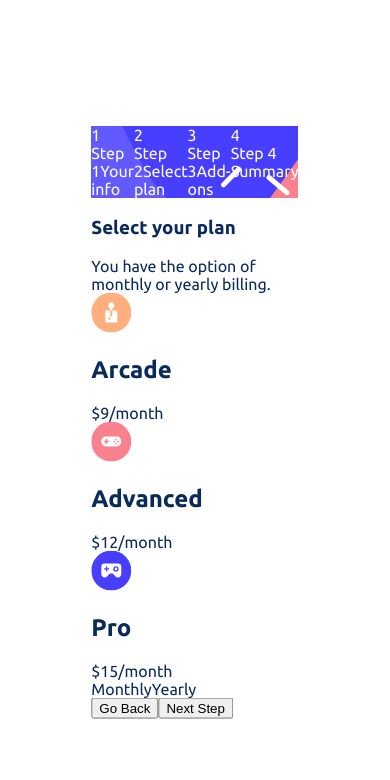
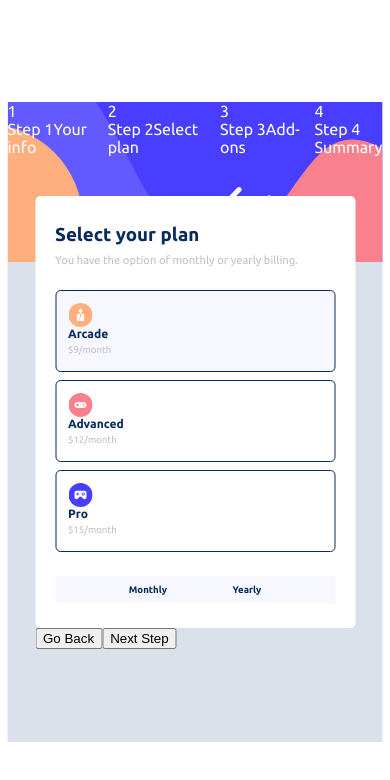
Before and after one commit to bexbrown/multi-step-form, a React (Create React App) app: page / in a window 390 px wide. Both pictures are taken after a click on the button "Next Step". Shown: the top 780 px of the page. Built offline with nearby package versions, Linux system fonts and the light colour scheme.

Commit message:
style step 2 for mobile and tablet, fix header background image for mobile, adjust background color on card

```diff
--- a/src/App.scss
+++ b/src/App.scss
@@ -1,4 +1,10 @@
 @use "./styles/partials/fonts" as *;
+@use "./styles/partials/typography" as *;
+@use "./styles/partials/colors" as *;
+@use "./styles/partials/mixins" as *;
+
+
+
 
 *,
 *::before,
@@ -10,4 +16,10 @@ body {
     font-family: $font-stack;
     width: 100%;
     margin: 0;
+    color: $primary-text;
+
+    @include tablet {
+        background-color: $primary-bg;
+    }
+
 }
--- a/src/components/Card/Card.scss
+++ b/src/components/Card/Card.scss
@@ -2,6 +2,7 @@
 @use "../../styles/partials/colors" as *;
 
 .card {
+    background-color: $primary-bg;
     display: flex;
     flex-direction: column;
     justify-content: center;
@@ -10,14 +11,15 @@
     top: 50%;
     left: 50%;
     transform: translate(-50%, -50%);
-    max-width: 375px;
+    width: 375px;
+    height: 40rem;
 
     @include tablet {
         flex-direction: row;
         height: 30rem;
         min-width: 750px;
-        border: 1px solid black;
         padding: 1rem;
+        background-color: #fff;
     }
 
     &__div {
--- a/src/components/CardContent/CardContent.js
+++ b/src/components/CardContent/CardContent.js
@@ -7,7 +7,7 @@ import Step5 from "../Step5/Step5";
 
 function CardContent({ step, setStep, paymentSchedule, setPaymentSchedule, plan, setPlan, price, setPrice, name, setName, email, setEmail, phoneNumber, setPhoneNumber, addOn1, setAddOn1, addOn2, setAddOn2, addOn3, setAddOn3 }) {
     return (
-        <section>
+        <section className="content">
             {step === 1 && <Step1 name={name} setName={setName} email={email} setEmail={setEmail} phoneNumber={phoneNumber} setPhoneNumber={setPhoneNumber} />}
             {step === 2 && <Step2 paymentSchedule={paymentSchedule} setPaymentSchedule={setPaymentSchedule} plan={plan} setPlan={setPlan} setPrice={setPrice} />}
             {step === 3 && <Step3 addOn1={addOn1} setAddOn1={setAddOn1} addOn2={addOn2} setAddOn2={setAddOn2} addOn3={addOn3} setAddOn3={setAddOn3} />}
--- a/src/components/CardContent/CardContent.scss
+++ b/src/components/CardContent/CardContent.scss
@@ -0,0 +1,13 @@
+@use "../../styles/partials/mixins" as *;
+
+.content {
+    background-color: #fff;
+    padding: 1.25rem;
+    border-radius: 5px;
+    width: 20rem;
+    height: 27rem;
+
+    @include tablet {
+        padding: 0;
+    }
+}
--- a/src/components/CardHeader/CardHeader.scss
+++ b/src/components/CardHeader/CardHeader.scss
@@ -4,11 +4,16 @@
     background-image: url(../../assets/images/bg-sidebar-mobile.svg);
     background-repeat: no-repeat;
     background-position: center;
+    background-size: cover;
+    position: fixed;
+    top: 0;
+    height: 10rem;
     color: #FFF;
     display: flex;
-    min-width: 100%;
+    z-index: -1;
 
     @include tablet {
+        position: relative;
         flex-direction: column;
         background-image: url(../../assets//images/bg-sidebar-desktop.svg);
         height: 100%;
--- a/src/components/Step2/Step2.js
+++ b/src/components/Step2/Step2.js
@@ -59,45 +59,44 @@ function Step2({ paymentSchedule, setPaymentSchedule, plan, setPlan, setPrice })
     }, [setPlan, plan])
 
     return (
-        <section>
-
-            <h1>Select your plan</h1>
-            <span>You have the option of monthly or yearly billing.</span>
-            <div>
-                <div onClick={handleArcadeClick}>
-                    <img alt="icon" src={ArcadeIcon} />
-                    <div>
-                        <h2>Arcade</h2>
-                        {paymentSchedule === "Monthly" && <span>$9/month</span>}
-                        {paymentSchedule === "Yearly" && <span>$90/year</span>}
-                        {paymentSchedule === "Yearly" && <span>2 months free</span>}
+        <section className="step2">
+            <h1 className="step2__title">Select your plan</h1>
+            <span className="step2__text">You have the option of monthly or yearly billing.</span>
+            <div className="step2__div">
+                <div onClick={handleArcadeClick} className={plan === "Arcade" ? "step2__selected step2__option" : "step2__option"}  >
+                    <img alt="icon" src={ArcadeIcon} className="step2__icon" />
+                    <div className="step2__option--text">
+                        <h2 className="step2__subtitle">Arcade</h2>
+                        {paymentSchedule === "Monthly" && <span className="step2__price">$9/month</span>}
+                        {paymentSchedule === "Yearly" && <span className="step2__price">$90/year</span>}
+                        {paymentSchedule === "Yearly" && <span className="step2__price step2__price--free">2 months free</span>}
 
                     </div>
                 </div>
-                <div onClick={handleAdvancedClick}>
-                    <img alt="icon" src={AdvancedIcon} />
-                    <div>
-                        <h2>Advanced</h2>
-                        {paymentSchedule === "Monthly" && <span>$12/month</span>}
-                        {paymentSchedule === "Yearly" && <span>$120/year</span>}
-                        {paymentSchedule === "Yearly" && <span>2 months free</span>}
+                <div onClick={handleAdvancedClick} className={plan === "Advanced" ? "step2__selected step2__option" : "step2__option"}>
+                    <img alt="icon" src={AdvancedIcon} className="step2__icon" />
+                    <div className="step2__option--text">
+                        <h2 className="step2__subtitle">Advanced</h2>
+                        {paymentSchedule === "Monthly" && <span className="step2__price">$12/month</span>}
+                        {paymentSchedule === "Yearly" && <span className="step2__price">$120/year</span>}
+                        {paymentSchedule === "Yearly" && <span className="step2__price step2__price--free">2 months free</span>}
                     </div>
                 </div>
-                <div onClick={handleProClick}>
-                    <img alt="icon" src={ProIcon} />
-                    <div>
-                        <h2>Pro</h2>
-                        {paymentSchedule === "Monthly" && <span>$15/month</span>}
-                        {paymentSchedule === "Yearly" && <span>$150/month</span>}
-                        {paymentSchedule === "Yearly" && <span>2 months free</span>}
+                <div onClick={handleProClick} className={plan === "Pro" ? "step2__selected step2__option" : "step2__option"}>
+                    <img alt="icon" src={ProIcon} className="step2__icon" />
+                    <div className="step2__option--text">
+                        <h2 className="step2__subtitle">Pro</h2>
+                        {paymentSchedule === "Monthly" && <span className="step2__price">$15/month</span>}
+                        {paymentSchedule === "Yearly" && <span className="step2__price">$150/month</span>}
+                        {paymentSchedule === "Yearly" && <span className="step2__price step2__price--free">2 months free</span>}
                     </div>
                 </div>
-                <div>
-                    <span onClick={handleMonthlyClick}>Monthly</span>
-                    <span onClick={handleYearlyClick}>Yearly</span>
-                </div>
             </div>
-        </section>
+            <div className="step2__switch">
+                <span onClick={handleMonthlyClick} className="step2__toggle--text">Monthly</span>
+                <span onClick={handleYearlyClick} className="step2__toggle-text--text">Yearly</span>
+            </div>
+        </section >
     )
 }
 
--- a/src/components/Step2/Step2.scss
+++ b/src/components/Step2/Step2.scss
@@ -0,0 +1,79 @@
+@use "../../styles/partials/colors" as *;
+@use "../../styles/partials/mixins" as *;
+
+
+.step2 {
+
+    &__text {
+        color: $secondary-text;
+        font-size: 0.7rem;
+        display: block;
+        margin-bottom: 1.5rem;
+    }
+
+    &__div {
+        display: flex;
+        flex-direction: column;
+
+        @include tablet {
+            flex-direction: row;
+            justify-content: space-between;
+        }
+    }
+
+    &__icon {
+        height: 1.5rem;
+    }
+
+    &__option {
+        display: flex;
+        flex-direction: column;
+        justify-content: space-between;
+        align-items: flex-start;
+        border: 1px solid $primary-text;
+        border-radius: 5px;
+        margin-bottom: 0.5rem;
+        padding: 0.75rem;
+
+        @include tablet {
+            padding: 0.75rem;
+            width: 6rem;
+            height: 8rem;
+        }
+    }
+
+    &__selected {
+        background-color: $secondary-bg;
+    }
+
+    &__subtitle {
+        font-size: 0.75rem;
+        margin: 0;
+    }
+
+    &__price {
+        font-size: 0.6rem;
+        color: $secondary-text;
+        display: block;
+        margin: 0.25rem 0;
+    }
+
+    &__price--free {
+        color: $primary-text;
+    }
+
+    &__switch {
+        display: flex;
+        justify-content: space-evenly;
+        background-color: $secondary-bg;
+        padding: 0.5rem;
+        font-size: 0.6rem;
+        font-weight: 700;
+        margin-top: 1rem;
+
+        @include tablet {
+            margin-top: 2rem;
+        }
+    }
+
+}
--- /dev/null
+++ b/src/styles/partials/_typography.scss
@@ -0,0 +1,8 @@
+h1 {
+    margin: 0.5rem 0;
+}
+
+h2 {
+    font-size: 1rem;
+
+}
```
